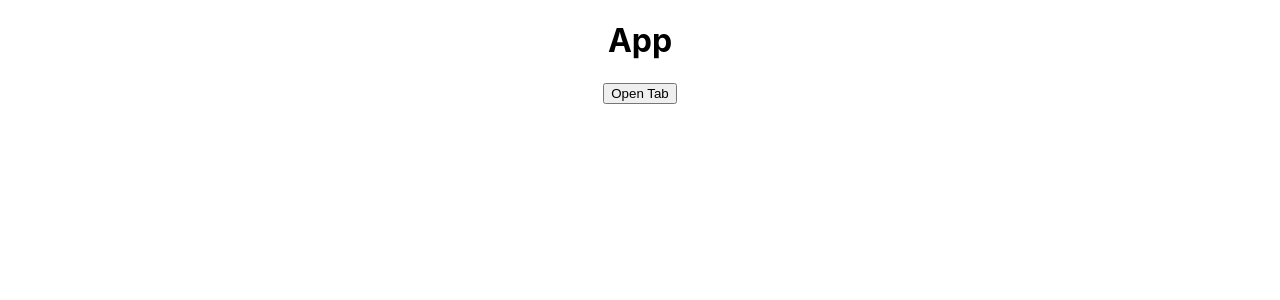
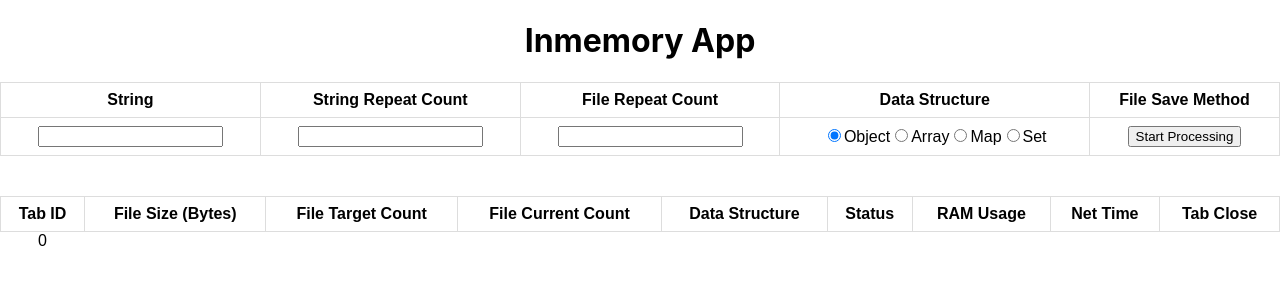
Before and after one commit to AbdulRehman197/tab_inmemory_test, a React (Create React App) app: page / in a window 1280 px wide. Shown: the top 300 px of the page. Built offline with nearby package versions, Linux system fonts and the light colour scheme.

Commit message:
init code

```diff
--- a/src/App.js
+++ b/src/App.js
@@ -1,19 +1,27 @@
-import { useState, useEffect } from "react";
+import { useState, useEffect, useRef } from "react";
 import "./App.css";
 
-
-function App({ bc }) {
-  let [count, setCount] = useState(0);
-  let [ch, setChannel] = useState("");
+function App() {
+  let [state, setState] = useState({
+    string: "",
+    fileCount: 0,
+    stringCount: 0,
+    method: "Object",
+  });
+  let bc = useRef(new BroadcastChannel("test_memory"));
   let [tabs, setTabs] = useState([]);
+  let [ids, setIds] = useState([]);
 
   useEffect(() => {
-    console.log("something...", tabs);
-    bc.onmessage = (e) => {
+    console.log("something...", ids);
+    bc.current.onmessage = (e) => {
+      debugger;
       // The data type of the tab is a tab created by the user.
       switch (e.data.type) {
         case "createTab":
           setTabId(e.data.id);
+          setIds((preIds) => [...preIds, e.data.id]);
+
           break;
         case "nettime":
           netTimeSet(e.data);
@@ -21,11 +29,12 @@ function App({ bc }) {
         case "tabClosed":
           handleTabClosed(e.data);
           break;
+
         default:
           break;
       }
     };
-    setChannel(bc);
+
     // eslint-disable-next-line no-use-before-define, react-hooks/exhaustive-deps
   }, [bc, tabs]);
 
@@ -44,43 +53,26 @@ function App({ bc }) {
     setTabs(updateTabs);
   };
   const setTabId = (id) => {
-    let newtablist = tabs.map((tab) => {
-      // Returns the tab s id.
-      if (tab.id === undefined) return { ...tabs[tabs.length - 1], id: id };
-      return tab;
-    });
-
-    setTabs(newtablist);
+    debugger;
+    setTabs((preTabs) => [...preTabs, { id: id }]);
     // console.log("tabs", tabs);
   };
-  const handleOpenTab = () => {
-    let tab = window.open("/newTab", "_blank", "noopener");
-    setTabs((tabs) => [...tabs, { tab }]);
-    // console.log("tab", tab);
-  };
 
-  const handleSaveFileCount = (
-    e,
-    { id, inputstring, fileCount, stringCount, method }
-  ) => {
-    // e.preventDefault();
-    console.log("wind", window);
-    // console.log("e", e);
-    tabs.forEach((oldtab) => {
-      // oldtab.onload = () => {
+  const handleSaveFileCount = (e) => {
+    let { string, fileCount, stringCount, method } = state;
     // count the number of items in the oldtab
-      if (oldtab.id === id) {
-        bc.postMessage({
-          type: "count",
-          id,
-          inputstring,
+    window.open("/newTab", "_blank", "noopener");
+
+    setTimeout(() => {
+      bc.current.postMessage({
+        type: "startProcess",
+        ids,
+        string,
         fileCount,
         stringCount,
         method,
       });
-      }
-      // };
-    });
+    }, 1000);
   };
   const handleCloseTab = ({ id }) => {
     // setTabs(newlist);
@@ -89,7 +81,7 @@ function App({ bc }) {
       // oldtab.onload = () => {
       // Close the oldtab. id if oldtab. id is oldtab. id
       if (oldtab.id === id) {
-        ch.postMessage({
+        bc.current.postMessage({
           type: "close",
           id,
         });
@@ -98,80 +90,53 @@ function App({ bc }) {
     });
   };
 
-  const handleFileCount = (e, id, type) => {
-    // e.preventDefault();
-    let newTbList = [...tabs];
-    let newlist = newTbList.map((oldtab) => {
-      // The oldtab element is the current tab
-      if (type === "filecount" && oldtab.id === id) {
-        return { ...oldtab, fileCount: e.target.value };
-      // Returns the old tab value.
-      } else if (type === "stringcount" && oldtab.id === id) {
-        return { ...oldtab, stringCount: e.target.value };
-      // Returns the oldtab value for the current tab.
-      } else if (type === "radio" && oldtab.id === id) {
-        return { ...oldtab, method: e.target.value };
-      // If the type is string return the oldtab as a string.
-      } else if (type === "string" && oldtab.id === id) {
-        return { ...oldtab, inputstring: e.target.value };
-      } else {
-        return oldtab;
-      }
-    });
-    setTabs(newlist);
+  const handleOnChange = (e) => {
+    setState((preState) => ({
+      ...preState,
+      [e.target.name]: e.target.value,
+    }));
   };
+
   return (
     <div className="App">
-      <h1>App</h1>
-      {/* {console.log("state", tabs)} */}
-      <button onClick={handleOpenTab}>Open Tab</button>
+      <h1>Inmemory App </h1>
+      {console.log("tabs", tabs)}
+      {/* <button onClick={handleOpenTab}>Open Tab</button> */}
 
       <>
         <div id="tabs">
           <table>
-            {tabs.length > 0 ? (
             <thead>
               <tr>
-                  <th>Tab ID</th>
+                {/* <th>Tab ID</th> */}
                 <th>String</th>
                 <th>String Repeat Count</th>
                 <th>File Repeat Count</th>
                 <th>Data Structure</th>
-                  <th>Net Time</th>
+                {/* <th>Net Time</th> */}
                 <th>File Save Method</th>
-                  <th>Tab Close</th>
+                {/* <th>Tab Close</th> */}
               </tr>
             </thead>
-            ) : null}
 
             <tbody>
-              {tabs.length > 0
-                ? tabs.map((tab, i) => {
-                    return (
-                      <tr key={i}>
-                        <td>{tab.id}</td>
+              <tr>
+                {/* <td>{tab.id}</td> */}
                 <td>
                   {" "}
-                          <input
-                            onChange={(e) =>
-                              handleFileCount(e, tab.id, "string")
-                            }
-                            type="text"
-                          />
+                  <input name="string" onChange={handleOnChange} type="text" />
                 </td>
                 <td>
                   <input
-                            onChange={(e) =>
-                              handleFileCount(e, tab.id, "stringcount")
-                            }
+                    name="stringCount"
+                    onChange={handleOnChange}
                     type="number"
                   />
                 </td>
                 <td>
                   <input
-                            onChange={(e) =>
-                              handleFileCount(e, tab.id, "filecount")
-                            }
+                    name="fileCount"
+                    onChange={handleOnChange}
                     type="number"
                   />
                 </td>
@@ -179,60 +144,90 @@ function App({ bc }) {
                   <input
                     type="radio"
                     value="Object"
-                            onChange={(e) =>
-                              handleFileCount(e, tab.id, "radio")
-                            }
-                            name={tab.id}
-                            checked={tab.method === "Object"}
+                    onChange={handleOnChange}
+                    name="method"
+                    checked={state.method === "Object"}
                   />
                   <lable>Object</lable>
                   <input
                     type="radio"
                     value="Array"
-                            onChange={(e) =>
-                              handleFileCount(e, tab.id, "radio")
-                            }
-                            name={tab.id}
-                            checked={tab.method === "Array"}
+                    onChange={handleOnChange}
+                    name="method"
+                    checked={state.method === "Array"}
                   />
                   <lable>Array</lable>
                   <input
                     type="radio"
                     value="Map"
-                            onChange={(e) =>
-                              handleFileCount(e, tab.id, "radio")
-                            }
-                            name={tab.id}
-                            checked={tab.method === "Map"}
+                    onChange={handleOnChange}
+                    name="method"
+                    checked={state.method === "Map"}
                   />
                   <lable>Map</lable>
                   <input
                     type="radio"
                     value="Set"
-                            onChange={(e) =>
-                              handleFileCount(e, tab.id, "radio")
-                            }
-                            name={tab.id}
-                            checked={tab.method === "Set"}
+                    onChange={handleOnChange}
+                    name="method"
+                    checked={state.method === "Set"}
                   />
                   <lable>Set</lable>
                 </td>
-                        <td>{tab.netTime ? tab.netTime : "waiting..."}</td>
+                {/* <td>{tab.netTime ? tab.netTime : "waiting..."}</td> */}
                 <td>
-                          <button onClick={(e) => handleSaveFileCount(e, tab)}>
+                  <button onClick={handleSaveFileCount}>
                     Start Processing
                   </button>
                 </td>
+                {/* <td>
+                          <button onClick={() => handleCloseTab(tab)}>
+                            Close Tab
+                          </button>
+                        </td> */}
+              </tr>
+              {/* })
+                : null} */}
+            </tbody>
+          </table>
+          <br />
+          <br />
+          <table>
+            <thead>
+              <tr>
+                <th>Tab ID</th>
+                <th>File Size (Bytes)</th>
+                <th>File Target Count</th>
+                <th>File Current Count</th>
+                <th>Data Structure</th>
+                <th>Status</th>
+                <th>RAM Usage</th>
+                <th>Net Time</th>
+                <th>Tab Close</th>
+              </tr>
+            </thead>
+            {tabs.length &&
+              tabs.map((tab) => {
+                return (
+                  <tbody>
+                    <tr>
+                      <td>{tab.id}</td>
+                      <td>{tab?.fileSize}</td>
+                      <td>{tab?.targetCount}</td>
+                      <td>{tab?.currentCount}</td>
+                      <td>{tab?.Smethod}</td>
+                      <td>{tab?.status}</td>
+                      <td>{tab?.ram / 1024 / 1024}</td>
+                      <td>{tab?.netTime}</td>
                       <td>
-                          <button onClick={() => handleCloseTab(tab)}>
+                        <button onClick={() => handleCloseTab()}>
                           Close Tab
                         </button>
                       </td>
                     </tr>
+                  </tbody>
                 );
-                  })
-                : null}
-            </tbody>
+              })}
           </table>
         </div>
       </>
--- a/src/index.js
+++ b/src/index.js
@@ -7,12 +7,12 @@ import SaveMemory from "./SaveMemory";
 import reportWebVitals from "./reportWebVitals";
 
 const root = ReactDOM.createRoot(document.getElementById("root"));
-const bc = new BroadcastChannel("test_memory");
+
 root.render(
   <BrowserRouter>
     <Routes>
-      <Route path="/" element={<App bc={bc} />} />
-      <Route path="/newTab" element={<SaveMemory bc={bc} />} />
+      <Route path="/" element={<App  />} />
+      <Route path="/newTab" element={<SaveMemory  />} />
     </Routes>
   </BrowserRouter>
 );
```
Also changed, not shown: src/SaveMemory.js (+45 -23 lines). Lines whose indentation alone changed are shown as unchanged.
